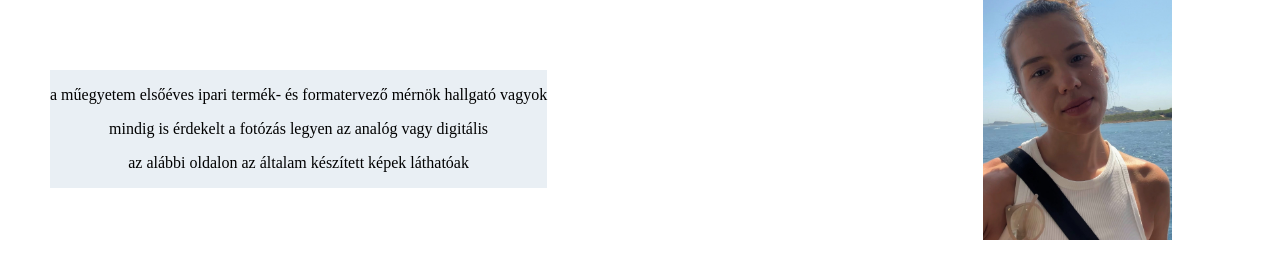
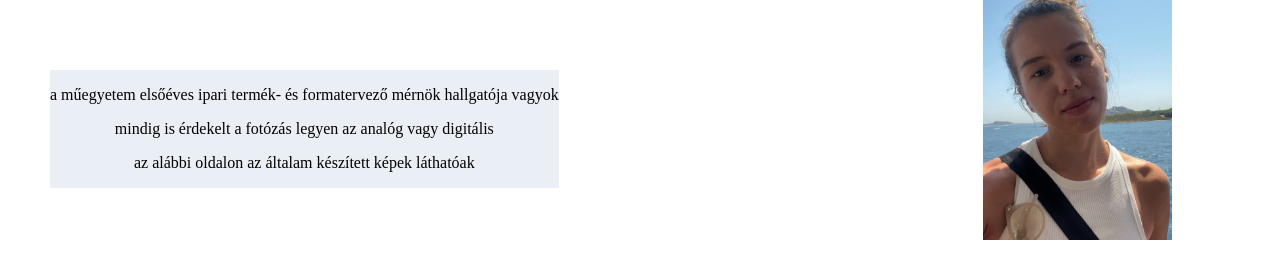
Before and after one commit to pasztuhovpanna/pasztuhov_panna, a plain HTML site: page index.html in a window 1280 px wide. Shown: the part 430-708 px from the top of the page. Drawn offline with Linux system fonts and the light colour scheme.

Commit message:
Update index.html

```diff
--- a/index.html
+++ b/index.html
@@ -45,7 +45,7 @@
 <div class="szoveg">
 
 	<div class="bemutatkozas"><p>
-		<p>a műegyetem elsőéves ipari termék- és formatervező mérnök hallgató vagyok</p>
+		<p>a műegyetem elsőéves ipari termék- és formatervező mérnök hallgatója vagyok</p>
 		<p>mindig is érdekelt a fotózás legyen az analóg vagy digitális</p>
 		<p>az alábbi oldalon az általam készített képek láthatóak </p>
 
```
